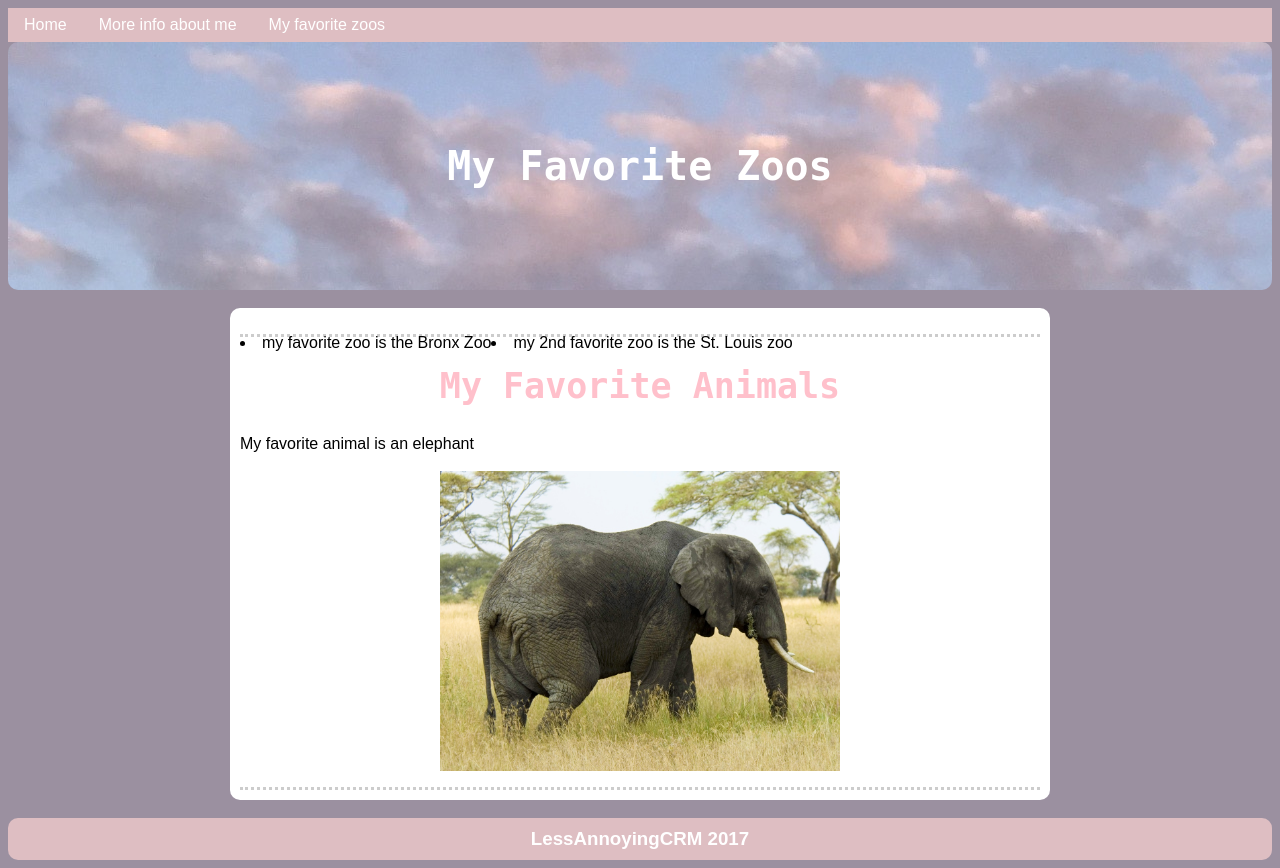
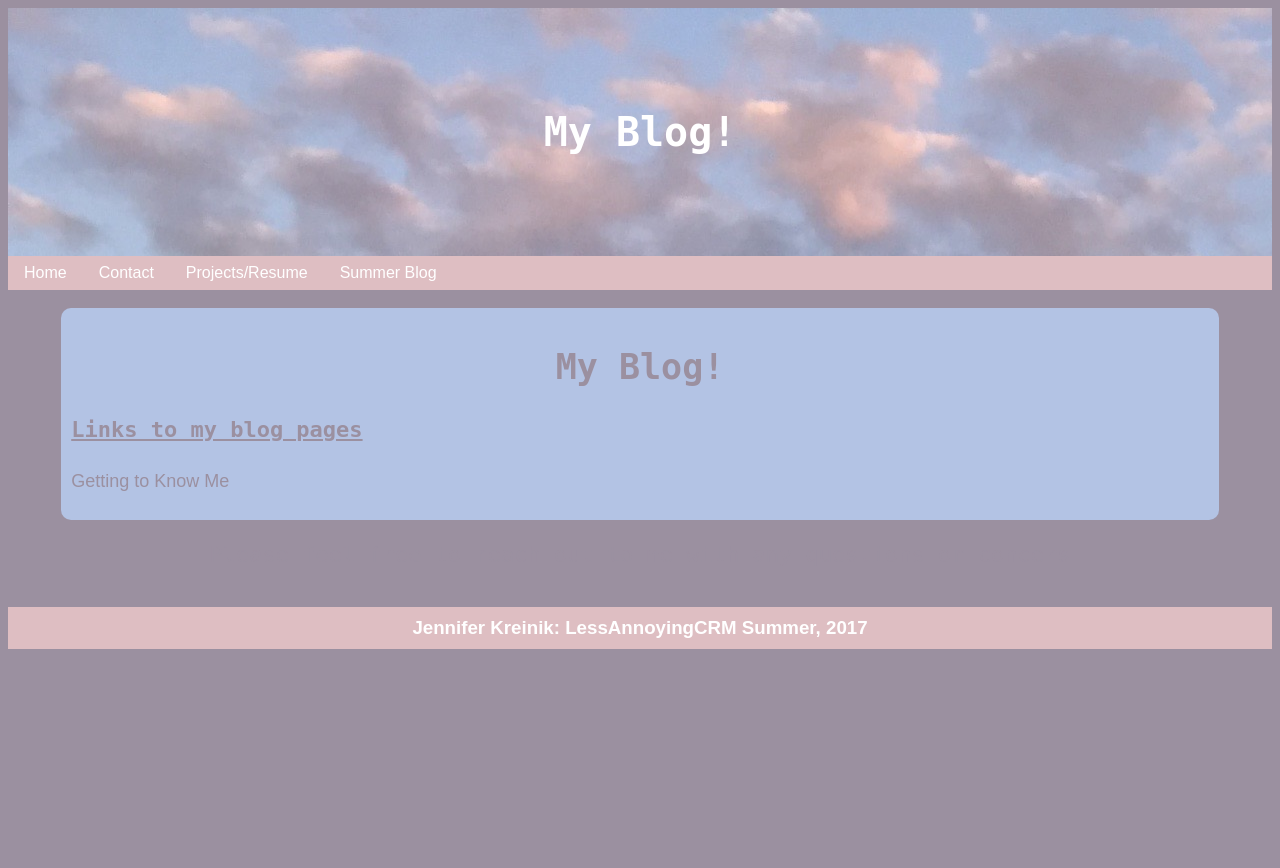
Before and after one commit to jennifer-kreinik/site, a PHP site: page /blogpost2.html in a window 1280 px wide. After the commit the page ends 649 px from the top, so only its background shows below. Run offline with PHP 8.4, Linux system fonts and the light colour scheme.

Commit message:
5/18 update
the newest version of the website with the blog section added

```diff
--- a/Resume.html
+++ b/Resume.html
@@ -81,6 +81,7 @@
             Click here to view my resume </a> </li></ul> </div>
 <br/>
 </div>
+<br/>
     <h3>
     Jennifer Kreinik: LessAnnoyingCRM Summer, 2017
 </body>
--- a/blogpost1.html
+++ b/blogpost1.html
@@ -8,7 +8,7 @@
           More Info About Me </h1>
           <div class = "active">
                 <ul>
-                <li class= "navigation">
+                <li>
                     <a href = index.html>
                     Home
                 </a> </li>
--- a/blogpost2.html
+++ b/blogpost2.html
@@ -1,42 +1,55 @@
 <html>
   <head>
-    <title> Zoos </title>
+    <title> Blog </title>
     <link rel = "stylesheet" href = 'style.css'/>
   </head>
-  <body >
-      <ul >
+  <body>
+      <h1>
+          My Blog! </h1>
+          <div class = "active">
+                <ul>
                 <li>
                     <a href = index.html>
                     Home
                 </a> </li>
-          <li >
+                    <li>
                         <a href = blogpost1.html>
-              More info about me
+                            Contact
                     </a> </li>
 
-          <li >
+                    <li>
+                        <a href = Resume.html>
+                         Projects/Resume </a> </li>
+                  <li>
                       <a href = blogpost2.html>
-               My favorite zoos </a> </li>
+                          Summer Blog </a> </li>
                 </ul>
-    <h1  >
-    My Favorite Zoos </h1>
+          </div>
+
      <br>
-    <div style='max-width: 800px; background-color: #ffffff; padding:10px; margin:auto; border-radius:10px'>
-<div style ='border-bottom: 3px dotted #cccccc;'>
-    <p> <li>my favorite zoo is the Bronx Zoo </li>
-        <li>my 2nd favorite zoo is the St. Louis zoo</li>
+     <div style='max-width: 90%; background-color: #B3C3E4; padding:10px; margin:auto; border-radius:10px'>
+<h2> My Blog!
+    <h4 class="projects">
+        Links to my blog pages
+    </h4>
+    <div class="resume">
+        <ul class="resume">
+        <li class="resume">
+            <a class="resume" href = GettingToKnowMe.html>
+                Getting to Know Me </a> </li></ul> </div>
+    <br/>
+    </div>
+<div class = "aboutMe">
+    <p>
+        Please feel free to reach out to me with any questions or concers
     </p>
-</div>
-    <h2> <font color = "pink"> My Favorite Animals </font> </h2>
-    <div style ='border-bottom: 3px dotted #cccccc;'>
-    <p> My favorite animal is an elephant <br> <br>
-        <img src = "elephant.jpg" alt = "pic of an elephant" style="width:400px;height:300px;" >
-    </p>
+</div></h2>
+
 </div>
 </div>
-<br>
+
+<br/>
     <h3>
-        LessAnnoyingCRM 2017
-        </h3>
+    Jennifer Kreinik: LessAnnoyingCRM Summer, 2017
 </body>
 </html>
--- a/style.css
+++ b/style.css
@@ -19,7 +19,6 @@ h1{
     margin: auto;
     padding:8%;
     max-width:100%;
-    border-radius:10px;
     text-align:center;
     font-size: 40;
     font-style: bold;
@@ -59,7 +58,6 @@ h3{
     padding:10px;
     max-width:100%;
     margin:auto;
-    border-radius:10px;
     text-align:center;
 }
 .projects{
@@ -103,12 +101,11 @@ li a:hover {
     list-style-type: none;
     margin:0;
     padding:0;
-    overflow: hidden;
     text-align: left;
-    font-size: 22;
+    font-size: 18;
     font-family:sans-serif;
     font-style: normal;
     text-decoration: none;
-
-    color:#9B90A0
+    color:#9B90A0;
+    background-color: #B3C3E4;
 }
```
Also changed, not shown: GettingToKnowMe.html (added, +49 -0 lines). Lines whose indentation alone changed are shown as unchanged.
